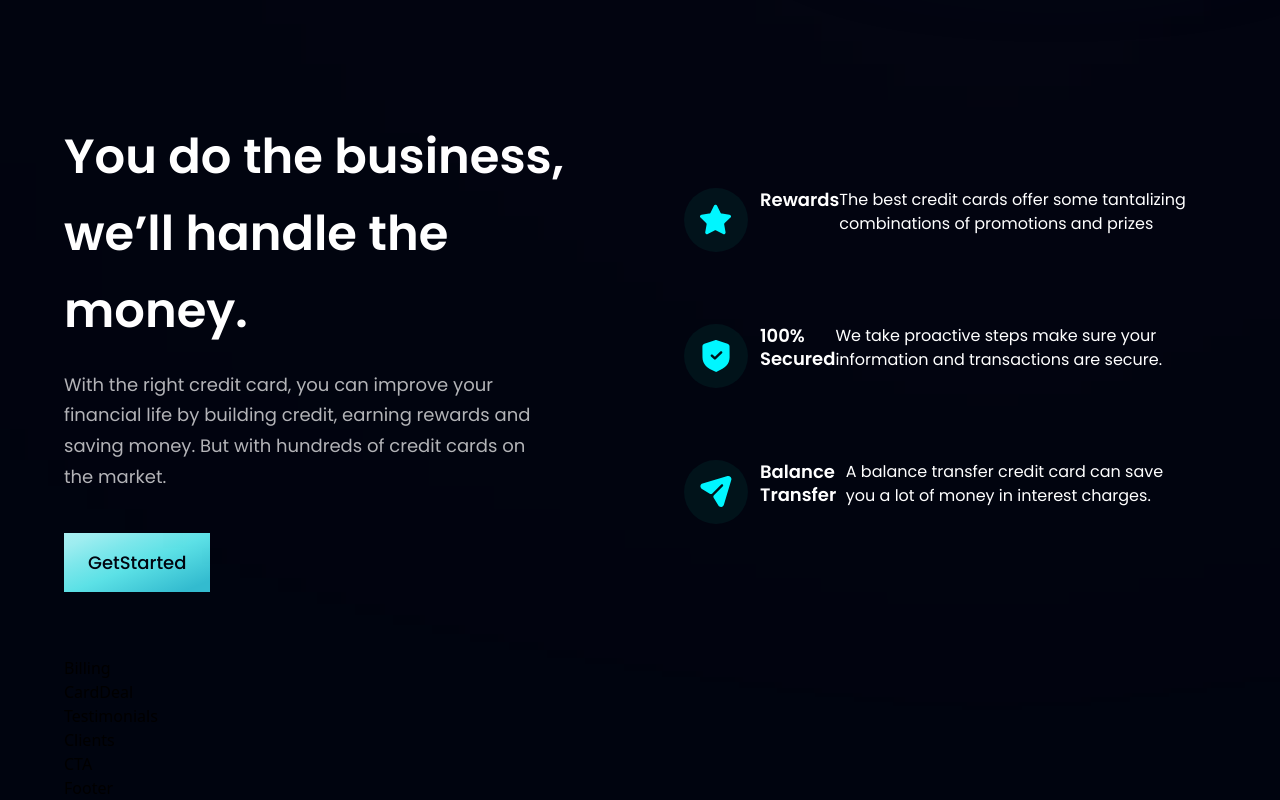
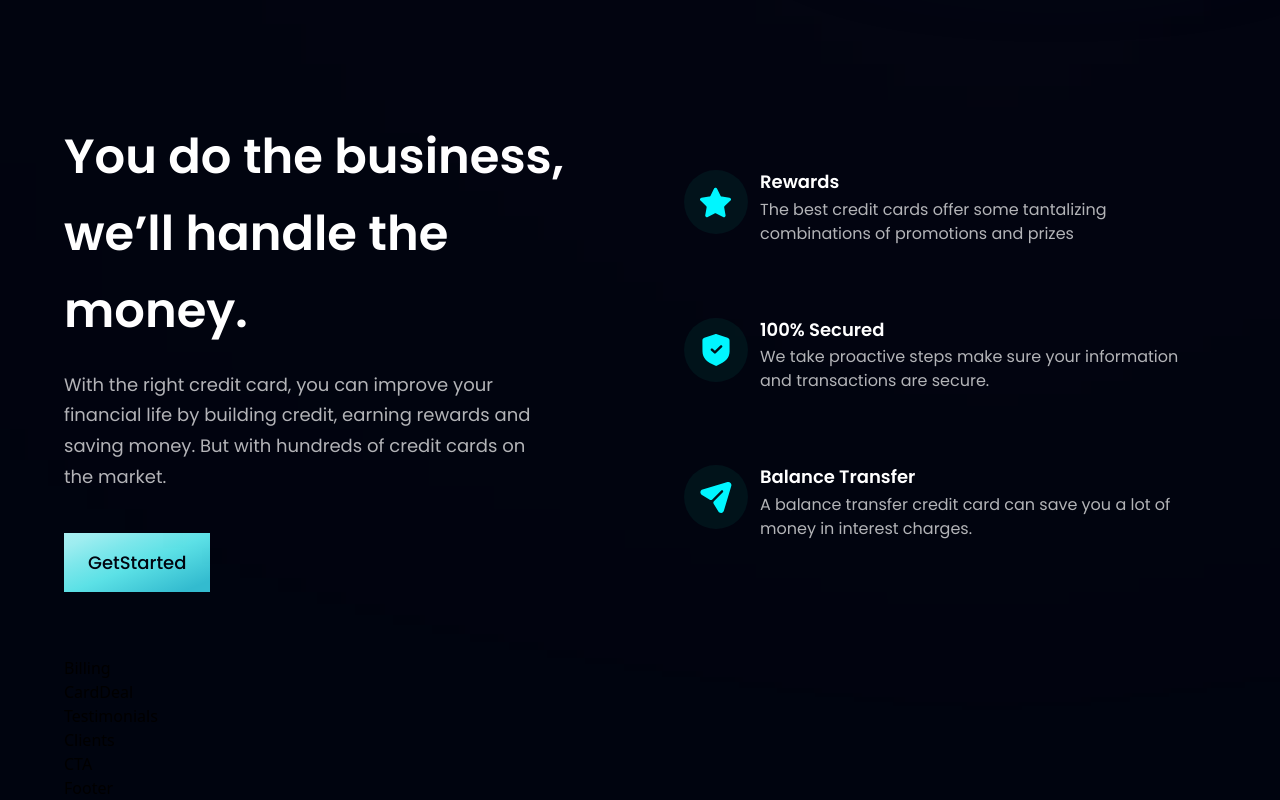
Before and after one commit to DEZester/react_tailwind, a React (Vite) app: page / in a window 1280 px wide. Shown: the part 890-1690 px from the top of the page. Built offline with nearby package versions, Linux system fonts and the light colour scheme.

Commit message:
Some changes for Business

```diff
--- a/src/components/Business.jsx
+++ b/src/components/Business.jsx
@@ -5,13 +5,13 @@ import Button from './Button'
 const FeatureCard = ({ icon, title, content, index }) => (
 	<div className={`flex flex-row p-6 rounded-[20px] ${index !== features.length - 1 ? 'mb-6' : 'mb-0'} feature-card`}>
 		<div className={`w-[64px] h-[64px] rounded-full ${styles.flexCenter} bg-dimBlue`}>
-			<img src={icon} alt='icon' className='w-[50%] h-[50%] object-contain' />
+			<img src={icon} alt='star' className='w-[50%] h-[50%] object-contain' />
 		</div>
-		<div className='flex flex-1 felx-col ml-3'>
-			<h4 className='font-poppins font-semibold text-white text-[18px] leading-[23px] mb-1'>
+		<div className='flex-1 flex flex-col ml-3'>
+			<h4 className='font-poppins font-semibold text-white text-[18px] leading-[23.4px] mb-1'>
 				{title}
 			</h4>
-			<p className='font-poppins font-normal text-white text-[16px] leading-[24px] mb-1'>
+			<p className='font-poppins font-normal text-dimWhite text-[16px] leading-[24px]'>
 				{content}
 			</p>
 		</div>
```
